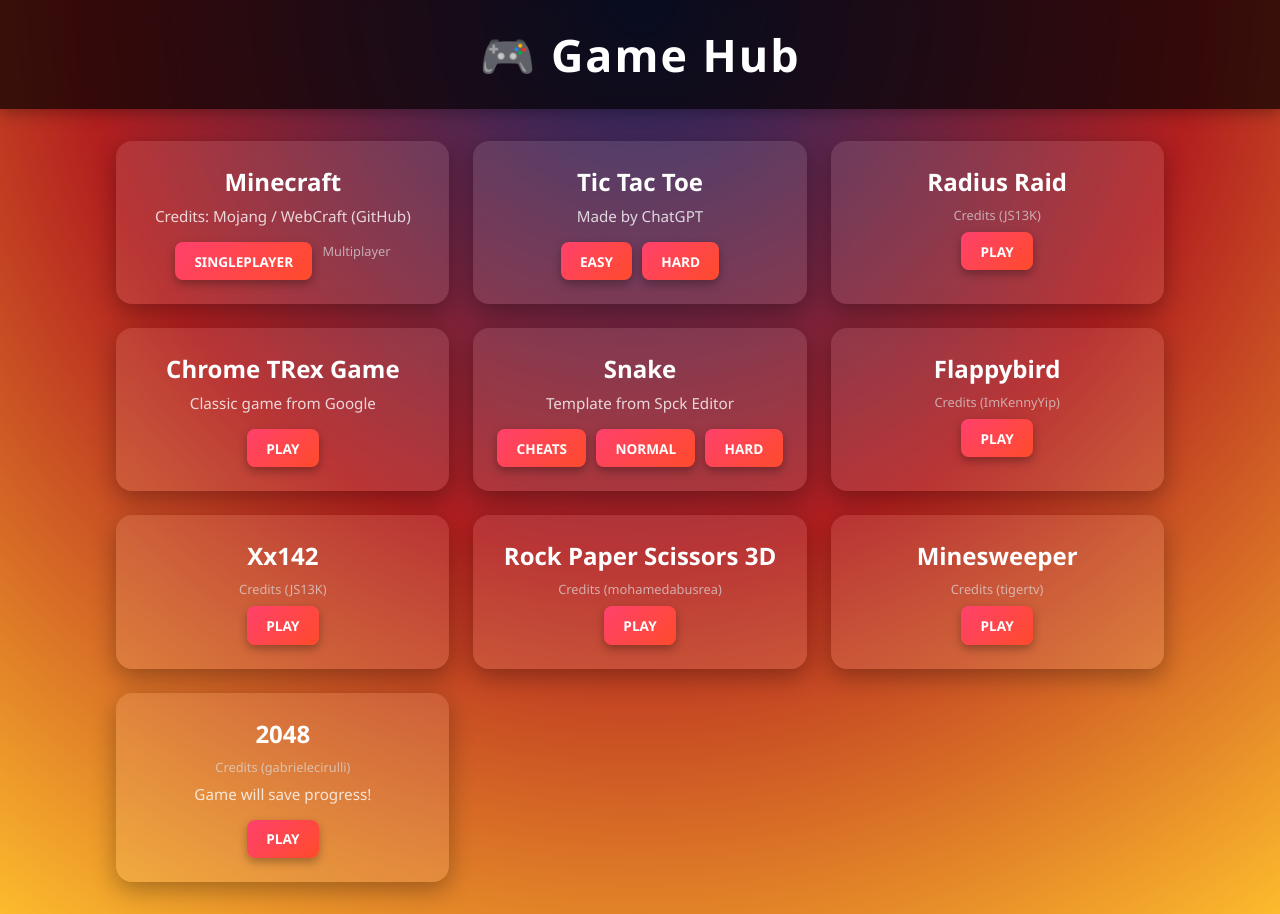
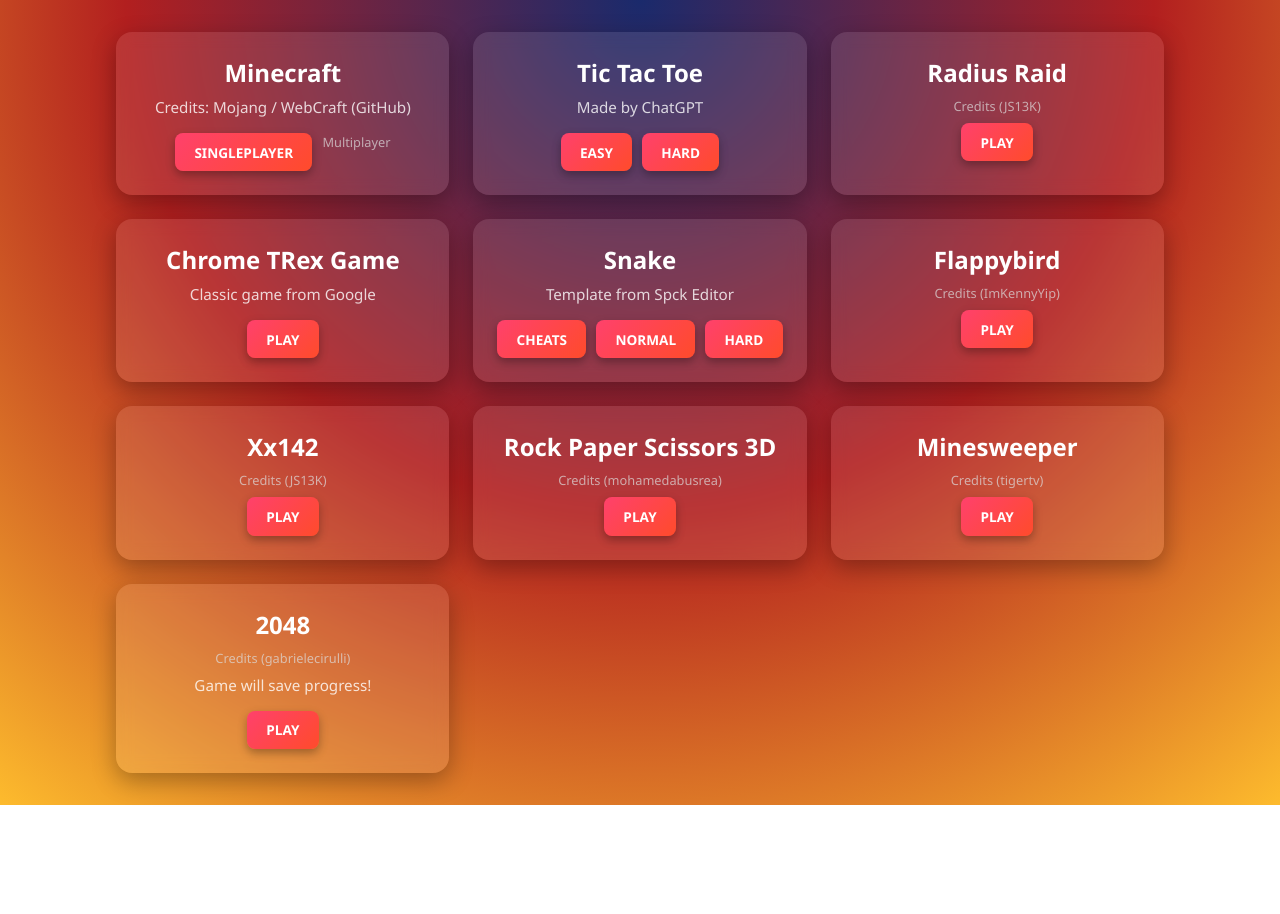
Before and after one commit to WhatDoIDo125/game, a plain HTML site: page index.html in a window 1280 px wide. After the commit the page ends 805 px from the top, so only its background shows below. Drawn offline with Linux system fonts and the light colour scheme.

Commit message:
Update index.html

```diff
--- a/index.html
+++ b/index.html
@@ -129,11 +129,6 @@
   </style>
 </head>
 <body>
-
-  <header>
-    <h1>🎮 Game Hub</h1>
-  </header>
-
   <main>
     <section>
       <h2>Minecraft</h2>
```
